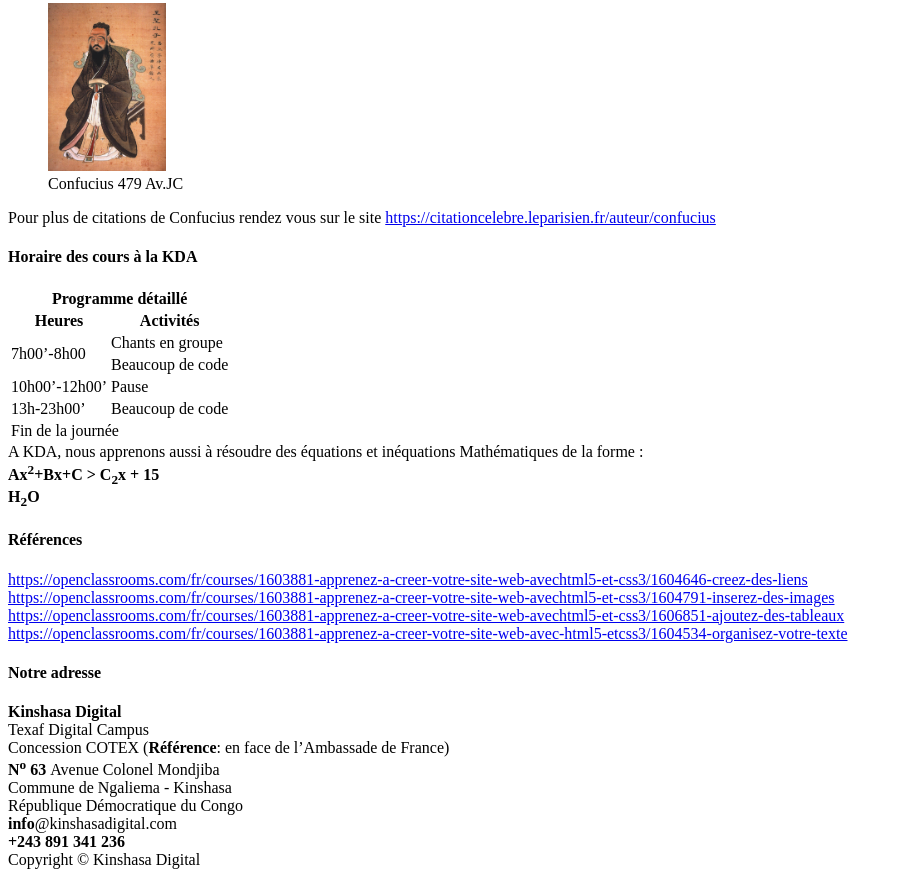
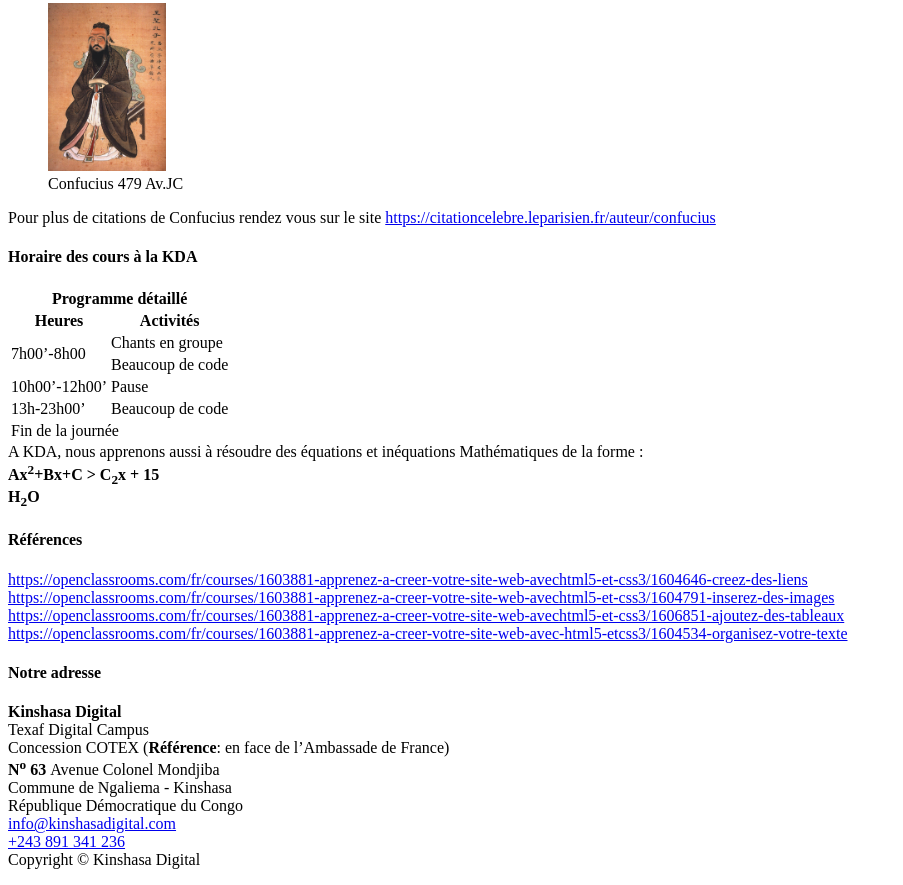
Before and after one commit to Bayekula-hb/KDA_Project, a plain HTML site: page index.html in a window 1280 px wide. Shown: the part 497-1382 px from the top of the page, without its empty margins (0-903 px from the left). Drawn offline with Linux system fonts and the light colour scheme.

Commit message:
la version avant final

```diff
--- a/index.html
+++ b/index.html
@@ -8,10 +8,9 @@
     </head>
     <body>
         <img src="Img/LogoKDA.jpg" alt="Le Logo de Kinshasa Digital Academy" width="10%" height="10%">
-
         <section>
+            <h4>Bienvenu dans KDA</h4>
             <p>
-                <h4>Bienvenu dans KDA</h4>
                 KDA est un un centre de <strong>formation professionnel</strong> offrant une formation intensive au apprenant
                 dans le but :
                 <ol>
@@ -79,8 +78,9 @@
             </p>
         </section>
         <section>
+
+            <h4>Références</h4>
             <p>
-                <h4>Références</h4>
                 <a target="_blank" href="https://openclassrooms.com/fr/courses/1603881-apprenez-a-creer-votre-site-web-avechtml5-et-css3/1604646-creez-des-liens">
                     https://openclassrooms.com/fr/courses/1603881-apprenez-a-creer-votre-site-web-avechtml5-et-css3/1604646-creez-des-liens
                 </a> <br>
@@ -98,14 +98,14 @@
         <section>
             <p>
                 <h4>Notre adresse</h4>
-                <b>Kinshasa Digital</b><br>
+                <strong>Kinshasa Digital</strong><br>
                 Texaf Digital Campus<br>
                 Concession COTEX (<b>Référence</b>: en face de l’Ambassade de France)<br>
                 <b>N<sup>o</sup> 63 </b> Avenue Colonel Mondjiba<br>
                 Commune de Ngaliema - Kinshasa<br>
                 République Démocratique du Congo<br>
-                <b>info</b>@kinshasadigital.com<br>
-                <b>+243 891 341 236</b><br>
+                <a href="mailto:info@kinshasadigital.com">info@kinshasadigital.com</a><br>
+                <a href="tel:+243 891 341 236">+243 891 341 236</a><br>
                 Copyright &copy; Kinshasa Digital
             </p>
         </section>
```
